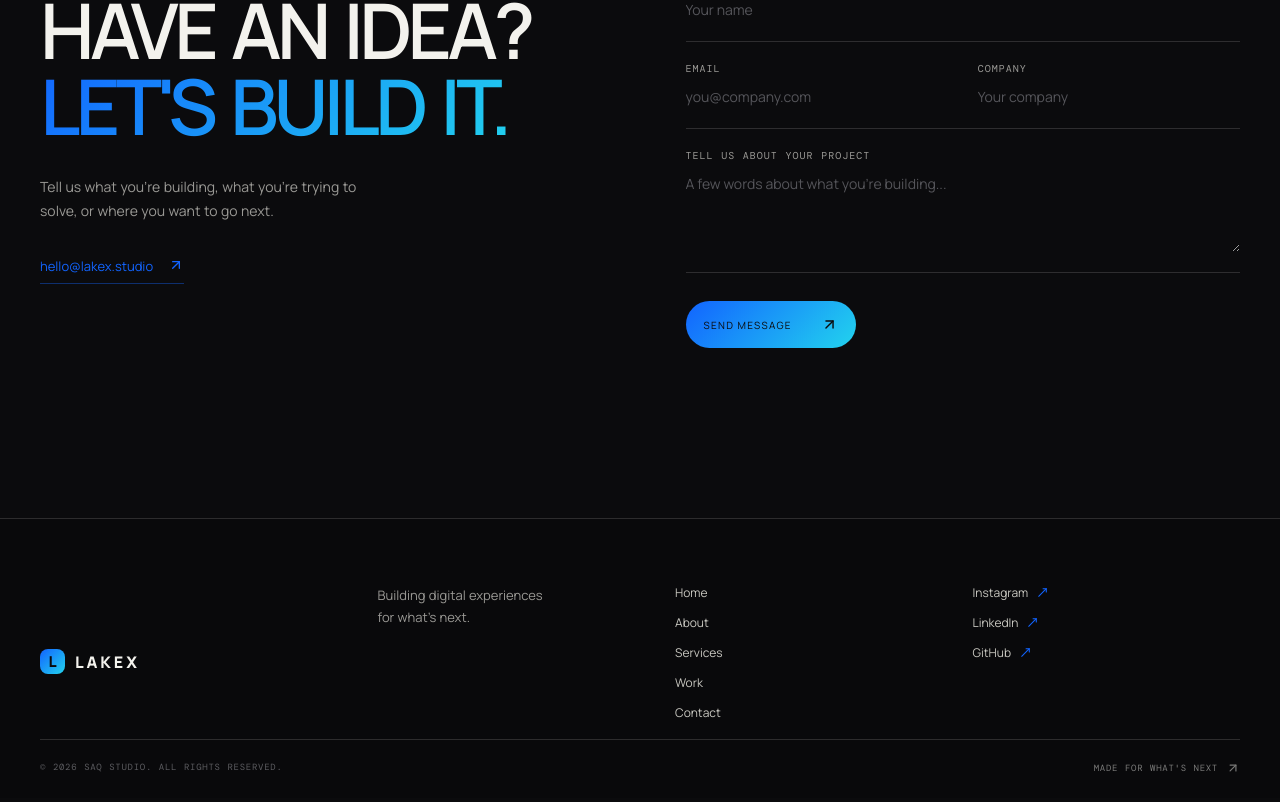
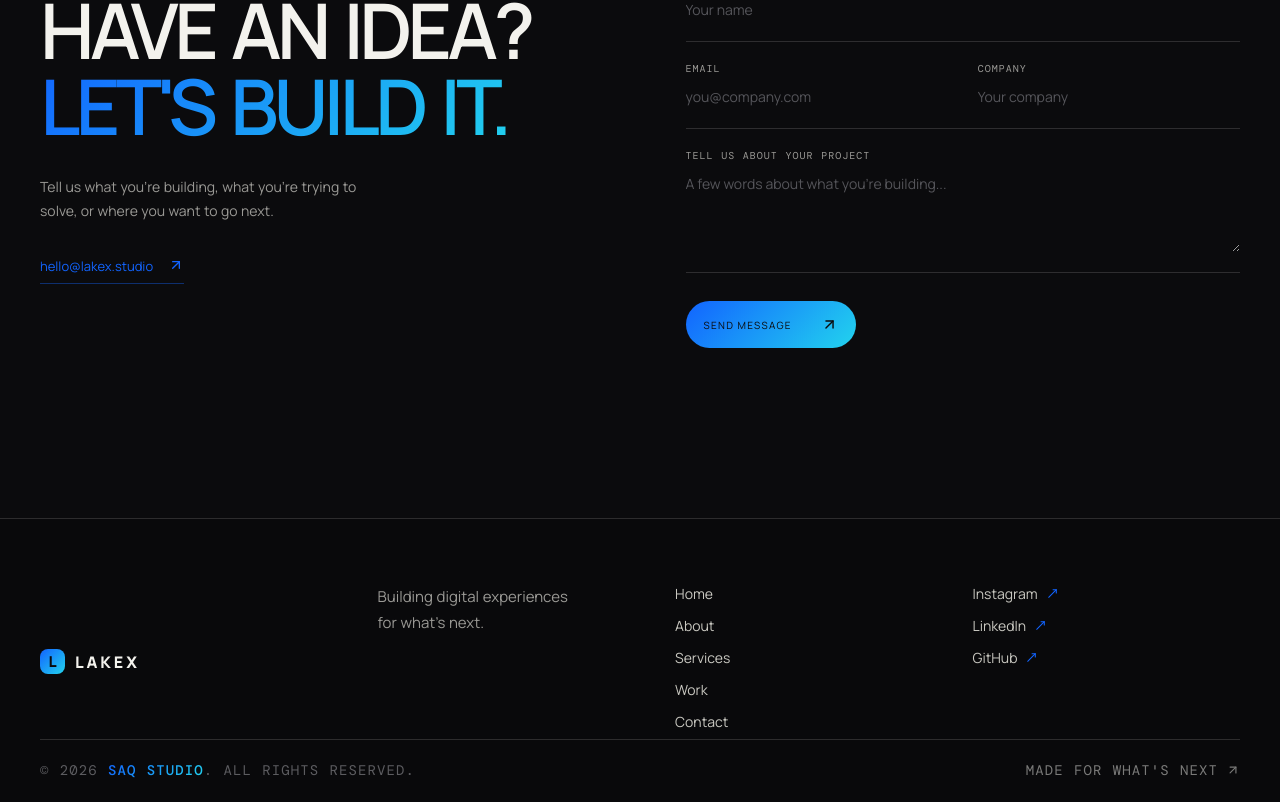
Before and after one commit to saqstudio03-sketch/LAKEX-WEB, a React (Vite) app: page / in a window 1280 px wide. Shown: the part 6096-6898 px from the top of the page. Built offline with nearby package versions, Linux system fonts and the light colour scheme.

Commit message:
Finalize footer typography

```diff
--- a/src/styles.css
+++ b/src/styles.css
@@ -79,6 +79,13 @@ em { font-style: normal; color: var(--lime); }
 @media (max-width: 480px) { .nav-inner { height: 72px; }.logo { font-size: 14px; }.hero { min-height: 680px; }.hero-content { padding-top: 30px; }.hero-title { font-size: clamp(40px, 12.3vw, 61px); }.hero-actions { width: 100%; flex-direction: column; }.button { width: 100%; }.about-visual { height: 330px; }.ring-large { width: 240px; height: 145px; }.ring-small { width: 145px; height: 260px; }.service-row { grid-template-columns: 12% 1fr 10%; }.service-plus { justify-self: end; }.process-grid { grid-template-columns: 1fr; }.process-step { min-height: 135px; }.process-step h3 { margin-top: 18px; }.form-row { gap: 15px; grid-template-columns: 1fr; }.form-row label { border-bottom: 1px solid var(--line); }.footer-top { grid-template-columns: 1fr 1fr; }.footer-top .logo { grid-column: 1 / -1; }.footer-top > p { grid-column: 1 / -1; order: 0; }.footer-links, .social-links { order: 0; } }
 @media (prefers-reduced-motion: reduce) { html { scroll-behavior: auto; }.hero-image { transition: none; }.reveal, .hero .reveal { animation: none !important; transition: none; opacity: 1; transform: none; }.service-row, .button { transition: none; } }
 
+.footer-top > p { font-size: 15px; }
+.footer-links, .social-links { font-size: 14px; }
+.footer-bottom { font-size: 14px; }
+.footer-bottom span { font-size: inherit; }
+.footer-credit-link { background: var(--accent-gradient); -webkit-background-clip: text; background-clip: text; -webkit-text-fill-color: transparent; font-weight: 700; }
+.footer-credit-link:hover { opacity: .8; }
+
 /* Keep the featured commerce visual in the same aqua-blue language as the main accent. */
 .project-commerce { background: #18284a radial-gradient(circle at 52% 45%, #315ca8, #111e3a 48%, #0d111d 90%); }
 .commerce-orb { background: radial-gradient(circle at 30% 25%, #dbe7ff, var(--project-accent) 12%, #2850a2 42%, #0d1835 75%); }
```
